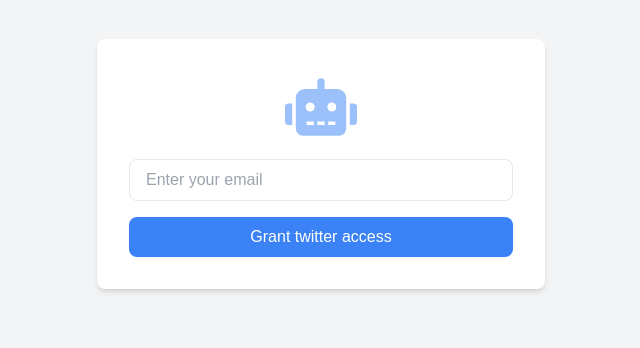
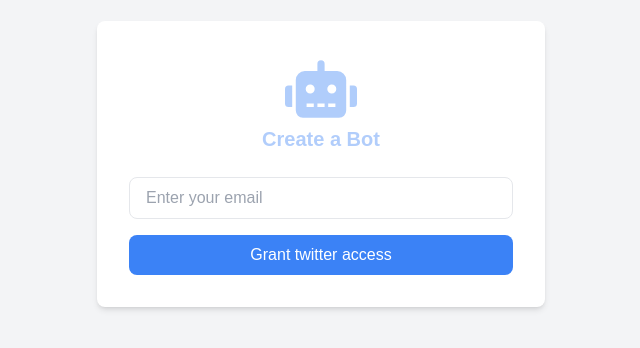
Before and after one commit to mmesomasaint/metalhead-frontend, a Next.js app: page /create-bot in a window 1280 px wide. Shown: the part 236-584 px from the top of the page, without its empty margins (319-959 px from the left). Built offline with nearby package versions, Linux system fonts and the light colour scheme; no server answers.

Commit message:
Feat: Adjust / Create forms & routes

```diff
--- a/app/create-bot/page.tsx
+++ b/app/create-bot/page.tsx
@@ -1,4 +1,5 @@
 import BotForm from '@/components/bot-create'
+import { FaRobot } from 'react-icons/fa'
 import TwitterAuthForm from '@/components/twitter-auth'
 import { cookies } from 'next/headers'
 
@@ -15,11 +16,17 @@
 
   return (
     <div className='min-h-screen flex items-center justify-center bg-gray-100'>
-      {hasTwitterAuth ? (
-        <BotForm user={{ email: email.value, accessToken: token.value }} />
-      ) : (
-        <TwitterAuthForm />
-      )}
+      <div className='bg-white p-8 rounded-lg shadow-md w-full max-w-md'>
+        <div className='mb-6'>
+          <FaRobot className='text-7xl mx-auto text-blue-500/40' />
+          <h2 className='text-xl text-center font-semibold text-blue-500/40'>Create a Bot</h2>
+        </div>
+        {hasTwitterAuth ? (
+          <BotForm user={{ email: email.value, accessToken: token.value }} />
+        ) : (
+          <TwitterAuthForm />
+        )}
+      </div>
     </div>
   )
 }
--- a/components/bot-create.tsx
+++ b/components/bot-create.tsx
@@ -96,9 +96,7 @@
   }
 
   return (
-    <div className='bg-white p-8 rounded-lg shadow-md w-full max-w-md'>
-      <h2 className='text-2xl font-semibold mb-6'>Create a Bot</h2>
-
+    <>
       <form onSubmit={handleSubmit}>
         {/* Display the generated bot name in a read-only input */}
         <div className='mb-4'>
@@ -151,7 +149,7 @@
           onClose={() => setNotification(null)}
         />
       )}
-    </div>
+    </>
   )
 }
 
--- a/components/twitter-auth.tsx
+++ b/components/twitter-auth.tsx
@@ -1,7 +1,6 @@
 'use client'
 
 import { useState } from 'react'
-import { FaRobot } from "react-icons/fa"
 import Notification from '@/components/notification'
 
 export default function TwitterAuthForm() {
@@ -39,8 +38,6 @@
 
   return (
     <>
-      <div className='bg-white p-8 rounded-lg shadow-md w-full max-w-md'>
-        <FaRobot className='mb-4 text-7xl mx-auto text-blue-500/50' />
         <div className='mb-4'>
           <input
             type='email'
@@ -62,7 +59,6 @@
         >
           Grant twitter access
         </button>
-      </div>
       {notification && (
         <Notification
           message={notification.message}
--- a/package.json
+++ b/package.json
@@ -13,9 +13,6 @@
     "axios": "^1.7.7",
     "mysql2": "^3.11.4",
     "next": "15.0.2",
-    "next-iron-session": "^4.2.0",
-    "oauth": "^0.10.0",
-    "oauth-1.0a": "^2.2.6",
     "react": "19.0.0-rc-02c0e824-20241028",
     "react-dom": "19.0.0-rc-02c0e824-20241028",
     "react-icons": "^5.3.0",
@@ -23,7 +20,6 @@
   },
   "devDependencies": {
     "@types/node": "^20",
-    "@types/oauth": "^0.9.6",
     "@types/react": "^18",
     "@types/react-dom": "^18",
     "eslint": "^8",
```
Also changed, not shown: 1 other file (tests, documents, lock files or other folders).
